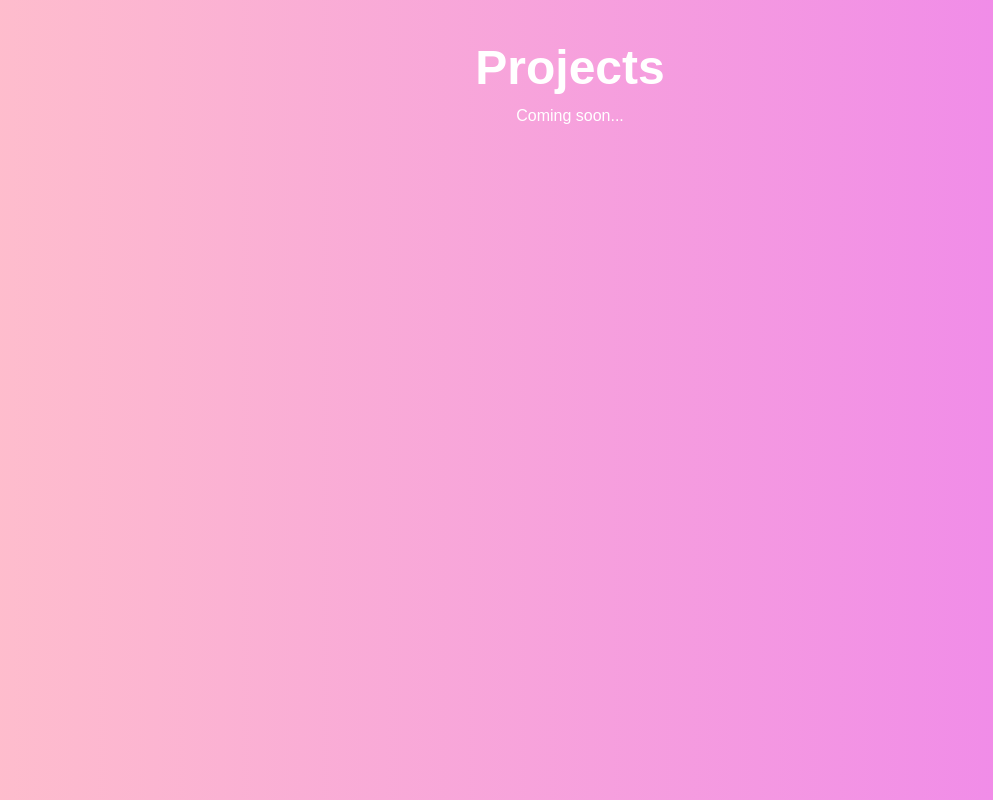
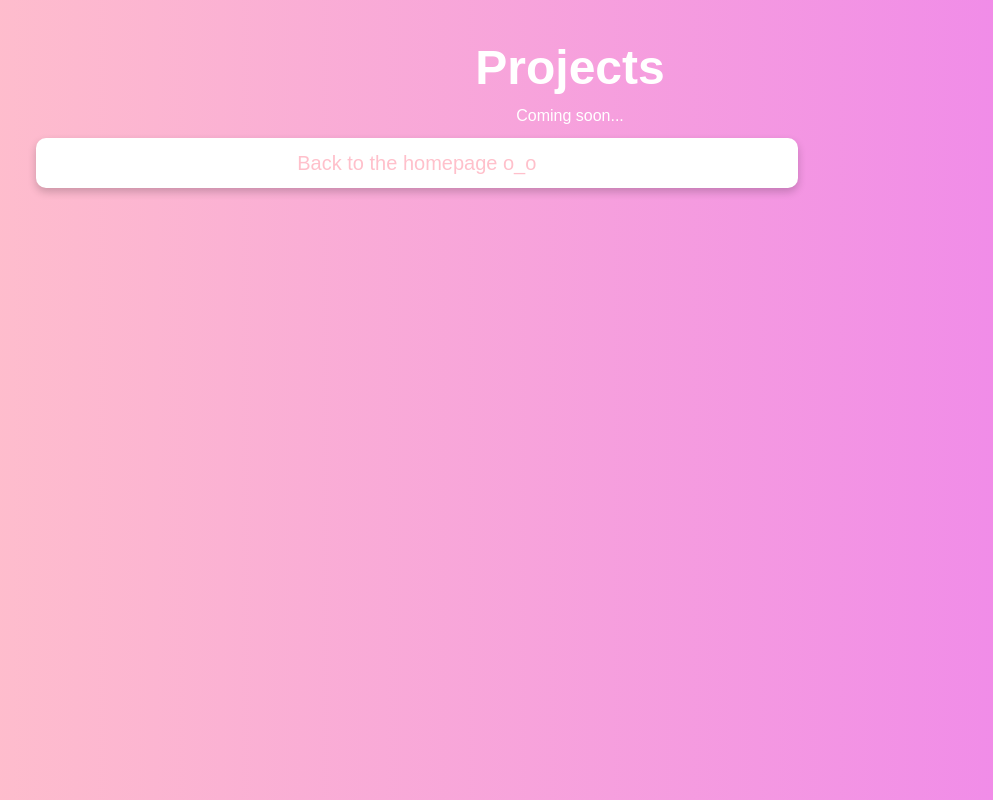
Before and after one commit to AzulCerulean/linktree-resume, a React (Vite) app: page /projects in a window 1280 px wide. Shown: the whole page, without its empty margins (70-1063 px from the left). Built offline with nearby package versions, Linux system fonts and the light colour scheme; a web font is replaced by a local one.

Commit message:
added link to home from projects
Signed-off-by: Azul Cerulean <azul.sama@outlook.com>

```diff
--- a/package.json
+++ b/package.json
@@ -1,7 +1,7 @@
 {
   "name": "linktree-resume",
   "private": true,
-  "version": "0.1.3",
+  "version": "0.1.4",
   "homepage": "https://bloobs.ca",
   "type": "module",
   "scripts": {
--- a/src/Pages/Projects.jsx
+++ b/src/Pages/Projects.jsx
@@ -1,10 +1,12 @@
 import React from "react";
+import {Link} from "react-router";
 
 const Projects = () => {
     return (
         <div>
             <h1>Projects</h1>
             <p>Coming soon...</p>
+            <Link to={"/"}>Back to the homepage o_o</Link>
         </div>
     )
 }
```
